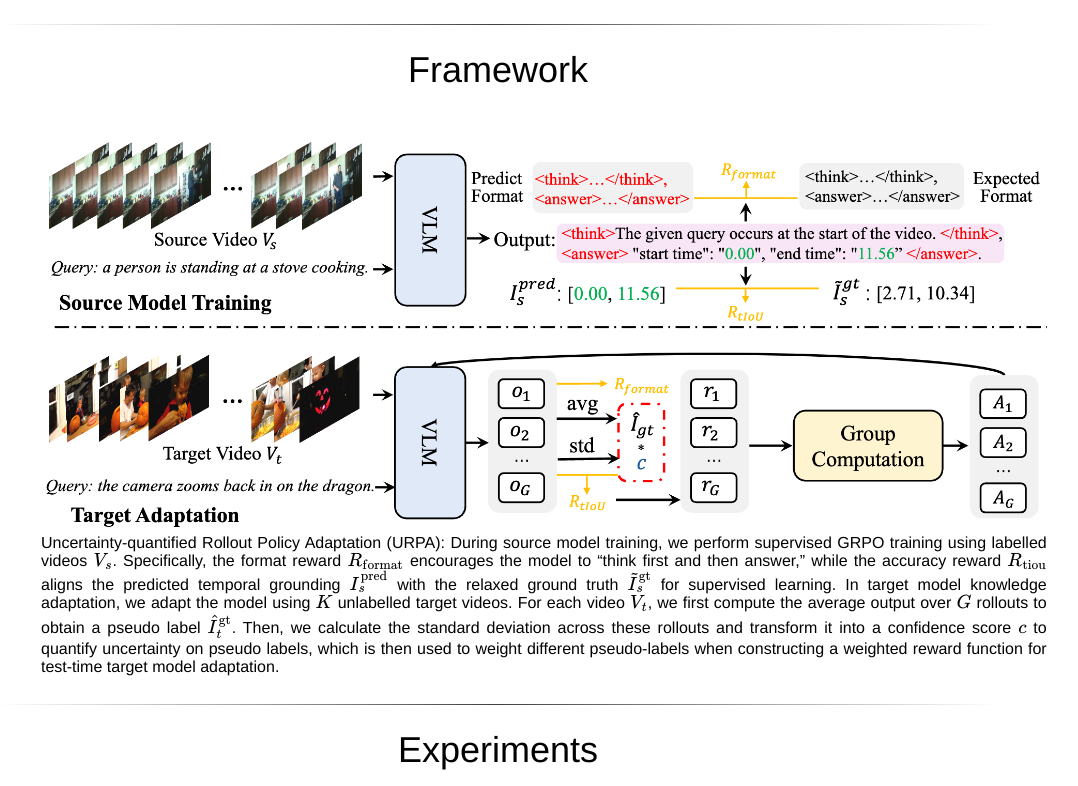
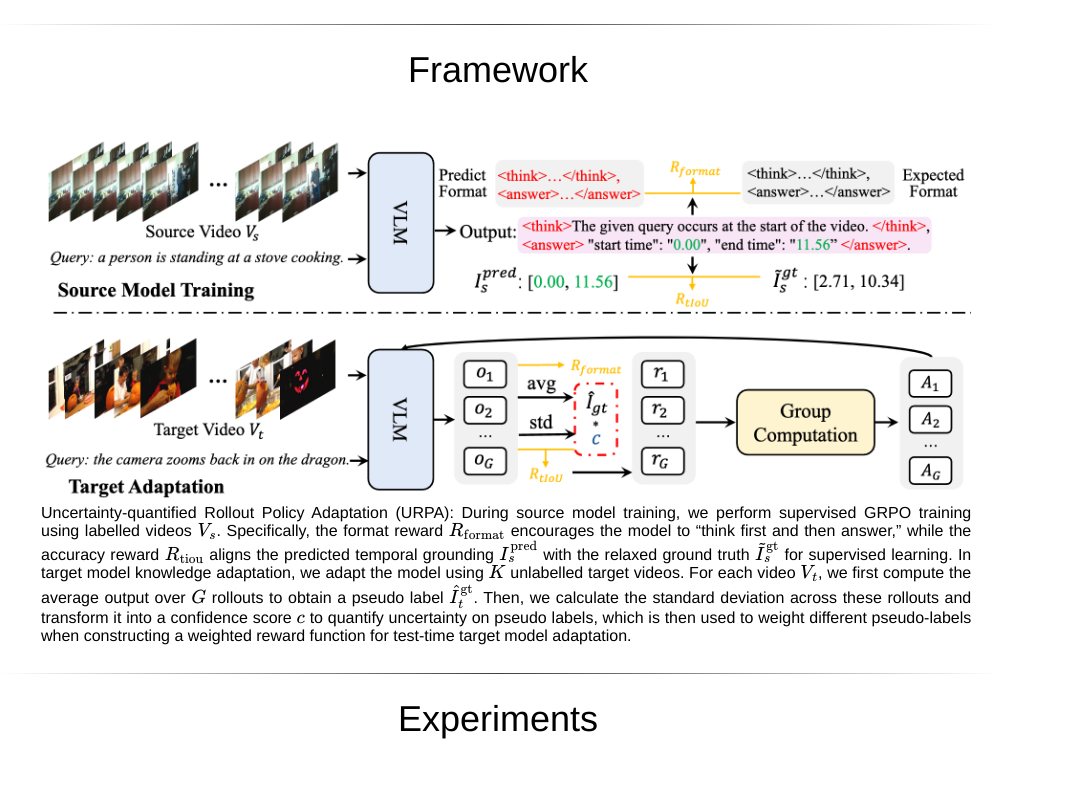
Before and after one commit to lwpyh/URPA, a plain HTML site: page index.html in a window 1280 px wide. Shown: the part 1160-1946 px from the top of the page, without its empty margins (142-1220 px from the left). Drawn offline with nearby package versions, Linux system fonts and the light colour scheme; a script that the page names is missing.

Commit message:
Update index.html

```diff
--- a/index.html
+++ b/index.html
@@ -250,7 +250,7 @@ reliable supervision. Experiments on three datasets across six cross-domain sett
         <td width="400px">
             <center>
                 <figure>
-                    <img class="rounded" src="framework_nips.png" height="400px" />
+                    <img class="rounded" src="framework_nips.png" height="370px" />
                     <figcaption style="text-align: justify;">
                             Uncertainty-quantified Rollout Policy Adaptation (URPA):</b>
 During source model training, we perform supervised GRPO training using labelled videos \( V_s \).
```
